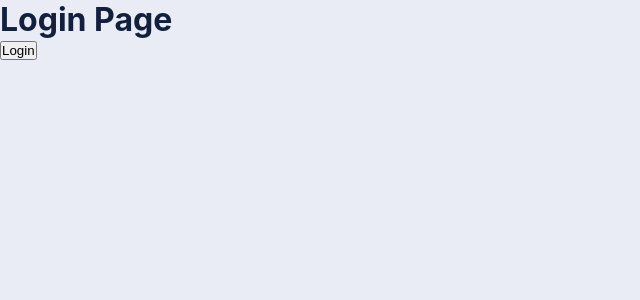
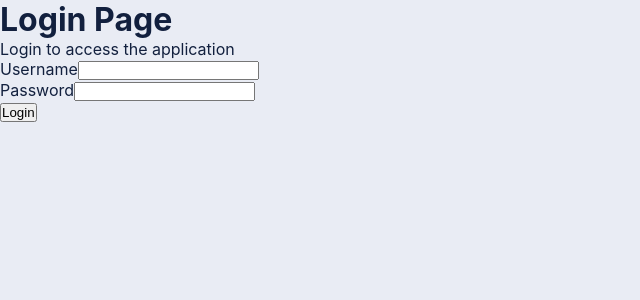
Before and after one commit to DlopezS98/isi-react-webapicrudjs, a React (Create React App) app: page /login in a window 1280 px wide. Shown: the top 300 px of the page, without its empty margins (0-640 px from the left). Built offline with nearby package versions, Linux system fonts and the light colour scheme; no server answers.

Commit message:
Refactor authentication logic in AuthProvider and update LoginPage to use form submission

```diff
--- a/src/context/auth.context.js
+++ b/src/context/auth.context.js
@@ -1,36 +1,23 @@
 import React, { useContext, createContext, useState } from 'react';
 import { useNavigate } from 'react-router';
 import UserModel from '../models/user.model';
+import UsersService from '../services/users.service';
 
 const AuthContext = createContext({ isSignedIn: false, signIn: async () => { }, logout: () => { }, user: null, token: null });
 
 const AuthProvider = ({ children }) => {
   const [user, setUser] = useState(null);
   const [token, setToken] = useState(localStorage.getItem('authToken'));
+  const usersService = new UsersService();
 
   const navigate = useNavigate();
 
   const signIn = async (data) => {
     try {
       // Uncomment for real api call
-      // const response = await fetch('your-api-endpoint/auth/login', {
-      //   method: 'POST',
-      //   headers: {
-      //     'Content-Type': 'application/json',
-      //   },
-      //   body: JSON.stringify(data),
-      // });
-      // const res = await response.json();
-      // if (res.data) {
-      //   setUser(res.data.user);
-      //   setToken(res.token);
-      //   localStorage.setItem('authToken', res.token);
-      //   navigate('/dashboard');
-      //   return;
-      // }
-      // throw new Error(res.message);
+      const token = await usersService.signIn(data.username, data.password);
       setUser(new UserModel(1, 'Danny', 'López', '01dlopezs98@gmail.com'));
-      setToken(token);
+      setToken(token.token);
       navigate('/admin');
     } catch (err) {
       console.error(err);
--- a/src/public/authentication/login/page.js
+++ b/src/public/authentication/login/page.js
@@ -2,11 +2,35 @@ import { useAuth } from '../../../context/auth.context';
 
 export default function LoginPage() {
   const auth = useAuth();
+  const handleSubmit = async (e) => {
+    e.preventDefault();
+    const form = new FormData(e.target);
+    const username = form.get('username');
+    const password = form.get('password');
+
+    if (!username || !password) {
+      alert('Please fill in all fields');
+      return;
+    }
+
+    await auth.signIn({ username, password });
+  };
 
   return (
     <div>
       <h1>Login Page</h1>
-      <button onClick={() => auth.signIn(null)}>Login</button>
+      <p>Login to access the application</p>
+      <form onSubmit={handleSubmit}>
+        <div>
+          <label htmlFor="username">Username</label>
+          <input type="text" id="username" name="username" />
+        </div>
+        <div>
+          <label htmlFor="password">Password</label>
+          <input type="password" id="password" name="password" />
+        </div>
+        <button type='submit'>Login</button>
+      </form>
     </div>
   );
 }
```
